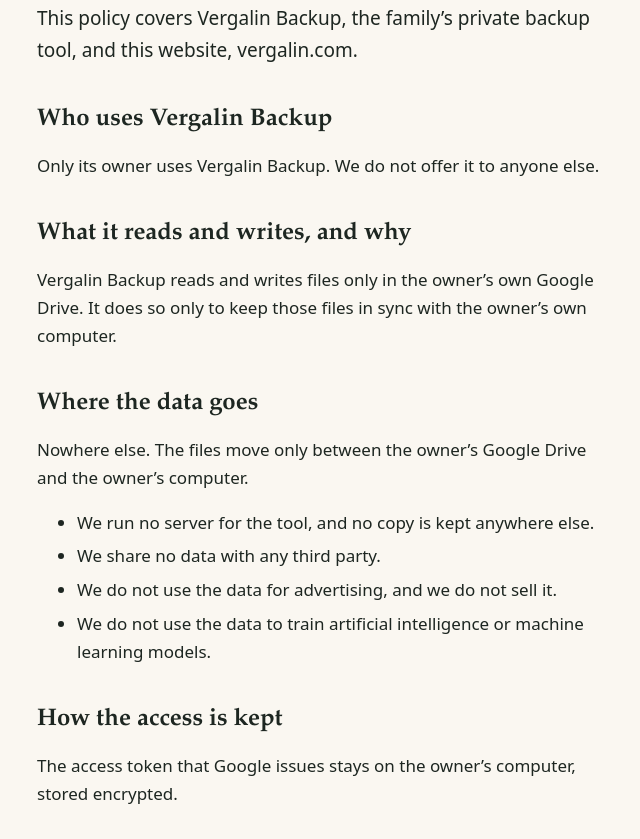
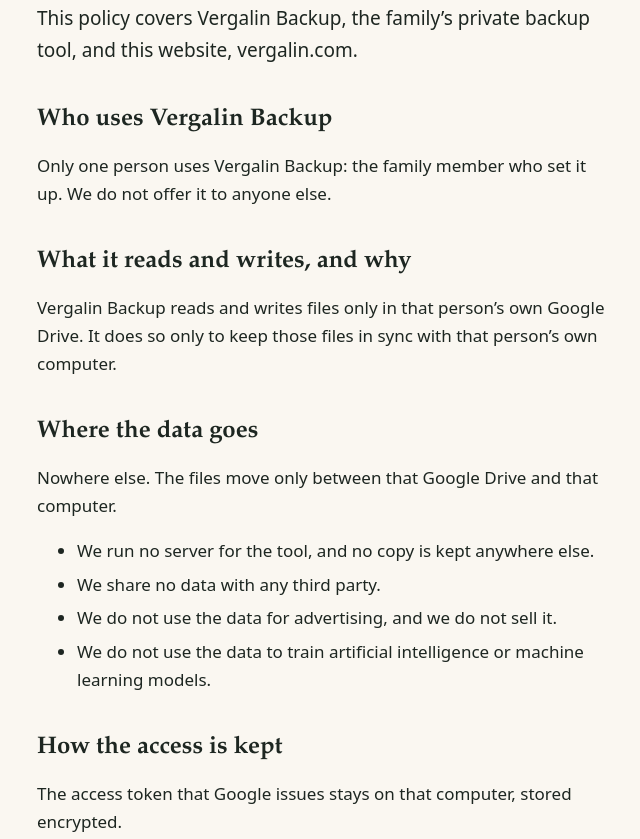
Before and after one commit to dinesh-ad/vergalin, a plain HTML site: page public/privacy.html in a window 1280 px wide. Shown: the part 214-1053 px from the top of the page, without its empty margins (315-955 px from the left). Drawn offline with Linux system fonts and the light colour scheme.

Commit message:
Describe who uses the backup tool without a role word
The public pages and docs now say the family member who set the tool up, and that person, so they hold no word the name review refuses in a public repository. The screenshots show the new wording.

```diff
--- a/public/privacy.html
+++ b/public/privacy.html
@@ -20,17 +20,17 @@
 
     <section aria-labelledby="who">
       <h2 id="who">Who uses Vergalin Backup</h2>
-      <p>Only its owner uses Vergalin Backup. We do not offer it to anyone else.</p>
+      <p>Only one person uses Vergalin Backup: the family member who set it up. We do not offer it to anyone else.</p>
     </section>
 
     <section aria-labelledby="what">
       <h2 id="what">What it reads and writes, and why</h2>
-      <p>Vergalin Backup reads and writes files only in the owner’s own Google Drive. It does so only to keep those files in sync with the owner’s own computer.</p>
+      <p>Vergalin Backup reads and writes files only in that person’s own Google Drive. It does so only to keep those files in sync with that person’s own computer.</p>
     </section>
 
     <section aria-labelledby="where">
       <h2 id="where">Where the data goes</h2>
-      <p>Nowhere else. The files move only between the owner’s Google Drive and the owner’s computer.</p>
+      <p>Nowhere else. The files move only between that Google Drive and that computer.</p>
       <ul>
         <li>We run no server for the tool, and no copy is kept anywhere else.</li>
         <li>We share no data with any third party.</li>
@@ -41,7 +41,7 @@
 
     <section aria-labelledby="token">
       <h2 id="token">How the access is kept</h2>
-      <p>The access token that Google issues stays on the owner’s computer, stored encrypted.</p>
+      <p>The access token that Google issues stays on that computer, stored encrypted.</p>
     </section>
 
     <section aria-labelledby="revoke">
```
Also changed, not shown: docs/decisions/2026-11-27-static-site-served-as-assets-only.md (+1 -1 lines), public/index.html (+2 -2 lines), README.md, docs/images/home-dark.png, docs/images/home-light.png, 1 other file.
